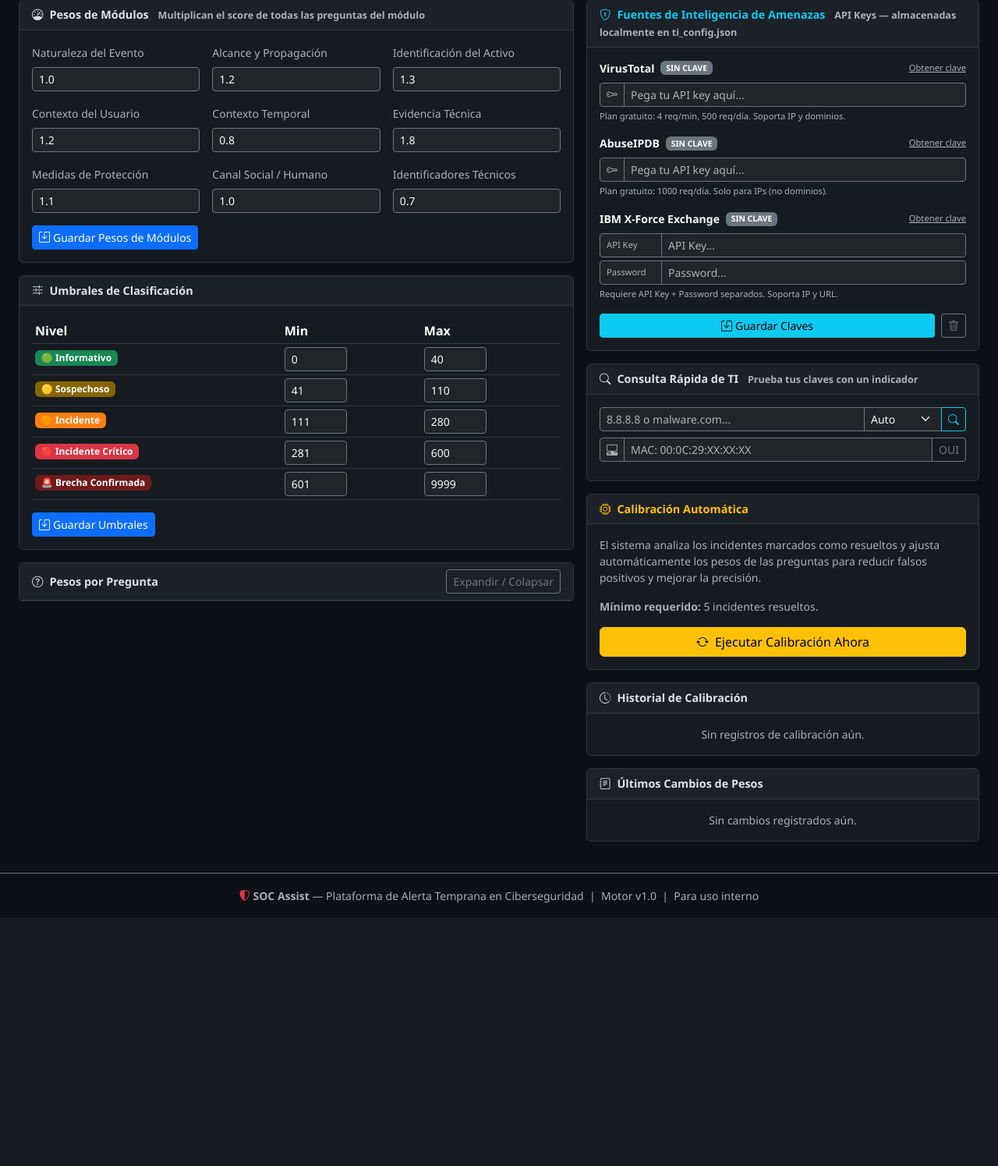
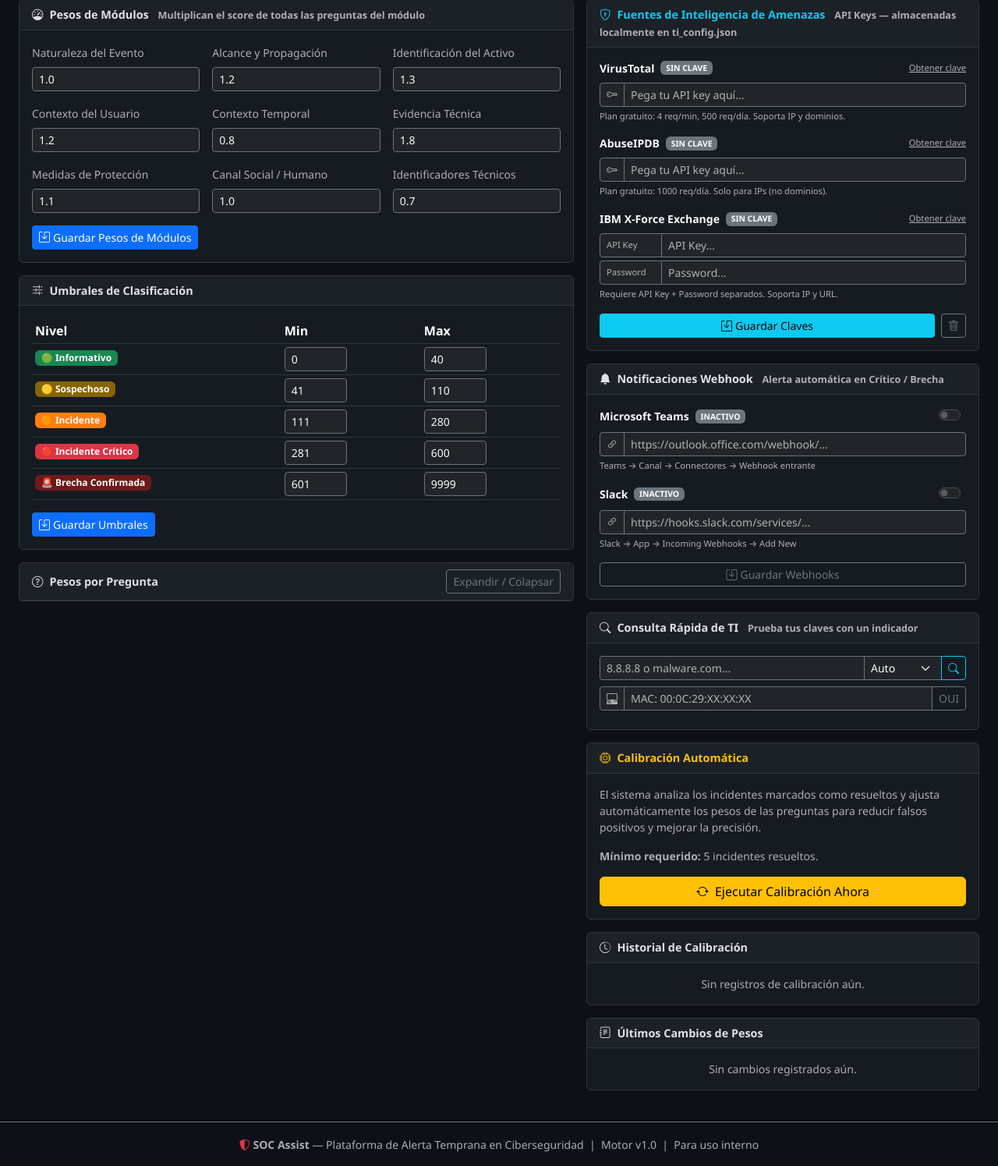
Before and after one commit to jvarela90/SOC-Assist, a FastAPI app: page /admin in a window 1280 px wide. Shown: the part 133-1628 px from the top of the page at 78% size. Before the commit the page ends 1291 px from the top, so only its background shows below. Run offline with FastAPI, Linux system fonts and the light colour scheme; data that the repository does not hold is empty.

Commit message:
Fase 3: Webhooks Teams/Slack + Widget TI en formulario + admin mejorado
- notifications.py: servicio fire-and-forget para Teams (MessageCard) y Slack (Block Kit)
- form.py: dispara webhook con asyncio.create_task() tras cada evaluación Crítico/Brecha
- admin.py: endpoint POST /admin/webhooks para configurar URLs y habilitar/deshabilitar
- admin.html: panel de configuración de webhooks + widget TI lookup compartido
- form.html: sidebar con Asistente TI (IP/dominio + MAC OUI) usando TIWidget compartido
- main.js: refactorizado con window.TIWidget namespace (lookupTI, lookupMAC, renderTiResult)
- base.html: mensaje flash webhooks_saved
- ROADMAP.md: #29, #30, #31, #33 marcados como completados

Co-Authored-By: Claude Sonnet 4.6 <noreply@anthropic.com>

```diff
--- a/app/routes/admin.py
+++ b/app/routes/admin.py
@@ -67,6 +67,19 @@ async def admin_home(request: Request, db: Session = Depends(get_db)):
         },
     }
 
+    # Webhook config for display
+    wh_raw = ti_config.get("webhooks", {})
+    webhooks = {
+        "teams": {
+            "url":     wh_raw.get("teams", {}).get("url", ""),
+            "enabled": wh_raw.get("teams", {}).get("enabled", False),
+        },
+        "slack": {
+            "url":     wh_raw.get("slack", {}).get("url", ""),
+            "enabled": wh_raw.get("slack", {}).get("enabled", False),
+        },
+    }
+
     return templates.TemplateResponse("admin.html", {
         "request": request,
         "config": config,
@@ -76,6 +89,7 @@ async def admin_home(request: Request, db: Session = Depends(get_db)):
         "weight_history": weight_history,
         "thresholds": engine_instance.thresholds,
         "ti_display": ti_display,
+        "webhooks": webhooks,
     })
 
 
@@ -217,3 +231,27 @@ async def clear_ti_keys(request: Request):
 
     save_ti_config(config)
     return RedirectResponse(url="/admin?msg=ti_keys_cleared", status_code=303)
+
+
+@router.post("/webhooks")
+async def save_webhooks(request: Request):
+    """Save webhook notification settings."""
+    form = await request.form()
+    config = load_ti_config()
+
+    teams_url = form.get("teams_url", "").strip()
+    teams_enabled = "teams_enabled" in form  # checkbox
+
+    slack_url = form.get("slack_url", "").strip()
+    slack_enabled = "slack_enabled" in form
+
+    config.setdefault("webhooks", {})
+    config["webhooks"]["teams"] = {"url": teams_url, "enabled": teams_enabled}
+    config["webhooks"]["slack"] = {"url": slack_url, "enabled": slack_enabled}
+
+    # Keep existing min_classification if set
+    if "min_classification" not in config["webhooks"]:
+        config["webhooks"]["min_classification"] = "critico"
+
+    save_ti_config(config)
+    return RedirectResponse(url="/admin?msg=webhooks_saved", status_code=303)
--- a/app/static/js/main.js
+++ b/app/static/js/main.js
@@ -2,7 +2,7 @@
    SOC Assist — Main JavaScript
    ===================================================== */
 
-// Auto-dismiss alerts after 5 seconds
+// ── Auto-dismiss alerts after 5 seconds ─────────────────
 document.addEventListener('DOMContentLoaded', function () {
   const alerts = document.querySelectorAll('.alert-dismissible');
   alerts.forEach(function (alert) {
@@ -12,3 +12,132 @@ document.addEventListener('DOMContentLoaded', function () {
     }, 5000);
   });
 });
+
+// ═══════════════════════════════════════════════════════
+//  Shared TI Widget — used in form.html and admin.html
+// ═══════════════════════════════════════════════════════
+
+window.TIWidget = (function () {
+
+  function verdictBadge(v) {
+    const map = {
+      'MALICIOSO':      'bg-danger',
+      'SOSPECHOSO':     'bg-warning text-dark',
+      'LIMPIO':         'bg-success',
+      'BLOQUEADO':      'bg-secondary',
+      'SIN_RESULTADOS': 'bg-secondary',
+      'ERROR':          'bg-danger',
+    };
+    return `<span class="badge ${map[v] || 'bg-secondary'}">${v}</span>`;
+  }
+
+  function renderTiResult(data) {
+    if (data.error) {
+      return `<div class="alert alert-danger py-2 small">${data.error}</div>`;
+    }
+    if (data.blocked) {
+      return `<div class="alert alert-secondary py-2 small">
+        <i class="bi bi-shield-slash me-1"></i><strong>IP Bloqueada:</strong> ${data.block_reason}
+      </div>`;
+    }
+
+    let html = `<div class="mb-1 d-flex align-items-center gap-2 flex-wrap">
+      <strong class="small">${data.indicator}</strong>
+      ${verdictBadge(data.summary_verdict)}
+    </div>`;
+
+    for (const r of (data.results || [])) {
+      html += `<div class="border border-secondary rounded p-2 mb-1" style="font-size:0.73rem;">
+        <div class="d-flex justify-content-between align-items-start">
+          <strong>${r.source}</strong>${verdictBadge(r.verdict)}
+        </div>`;
+      if (r.source === 'VirusTotal') {
+        html += `<div>Detecciones: <span class="text-danger fw-bold">${r.malicious_votes}</span>/${r.total_engines} motores</div>`;
+        if (r.country) html += `<div class="text-muted">${r.country} | ${r.as_owner || 'N/A'}</div>`;
+      } else if (r.source === 'AbuseIPDB') {
+        html += `<div>Abuso: <span class="text-warning fw-bold">${r.abuse_score}%</span> (${r.total_reports} reportes)</div>`;
+        html += `<div class="text-muted">${r.country} | ${r.isp}</div>`;
+        if (r.is_tor) html += `<span class="badge bg-danger" style="font-size:0.6rem;">TOR</span>`;
+      } else if (r.source === 'IBM X-Force') {
+        html += `<div>Risk: <span class="text-warning fw-bold">${r.risk_score}/10</span></div>`;
+        if (r.categories && r.categories.length > 0)
+          html += `<div class="text-muted">${r.categories.join(', ')}</div>`;
+      }
+      if (r.raw_url)
+        html += `<a href="${r.raw_url}" target="_blank" class="small text-info">Ver fuente ↗</a>`;
+      html += `</div>`;
+    }
+
+    for (const e of (data.errors || [])) {
+      html += `<div class="text-muted small border-start border-secondary ps-2 mb-1">
+        <strong>${e.source}:</strong> ${e.error}
+      </div>`;
+    }
+
+    if (!data.results.length && !data.errors.length) {
+      html += `<div class="text-muted small">Sin resultados (claves no configuradas).</div>`;
+    }
+    return html;
+  }
+
+  function renderMacResult(data) {
+    if (data.error) {
+      return `<div class="alert alert-warning py-2 small">${data.error}</div>`;
+    }
+    return `<div class="border border-secondary rounded p-2" style="font-size:0.78rem;">
+      <div class="d-flex align-items-center gap-2 mb-1 flex-wrap">
+        <i class="bi ${data.icon || 'bi-question-circle'} text-info"></i>
+        <strong>${data.vendor}</strong>
+        <span class="badge bg-dark border border-secondary">${data.category}</span>
+        ${data.found
+          ? '<span class="badge bg-success">Encontrado</span>'
+          : '<span class="badge bg-secondary">No encontrado</span>'}
+      </div>
+      <div class="text-muted">OUI: <code>${data.oui}</code></div>
+    </div>`;
+  }
+
+  async function lookupTI(indicatorInputId, typeSelectId, resultElId, loadingElId) {
+    const indicator = document.getElementById(indicatorInputId)?.value.trim();
+    const type      = document.getElementById(typeSelectId)?.value || 'auto';
+    const resultEl  = document.getElementById(resultElId);
+    const loadingEl = document.getElementById(loadingElId);
+    if (!indicator || !resultEl) return;
+
+    resultEl.style.display = 'none';
+    if (loadingEl) loadingEl.style.display = 'block';
+
+    try {
+      const resp = await fetch('/api/ti/lookup', {
+        method:  'POST',
+        headers: {'Content-Type': 'application/json'},
+        body:    JSON.stringify({indicator, type}),
+      });
+      const data = await resp.json();
+      resultEl.innerHTML = renderTiResult(data);
+    } catch (e) {
+      resultEl.innerHTML = `<div class="alert alert-danger py-1 small">Error: ${e.message}</div>`;
+    } finally {
+      if (loadingEl) loadingEl.style.display = 'none';
+      resultEl.style.display = 'block';
+    }
+  }
+
+  async function lookupMAC(macInputId, resultElId) {
+    const mac      = document.getElementById(macInputId)?.value.trim();
+    const resultEl = document.getElementById(resultElId);
+    if (!mac || !resultEl) return;
+
+    try {
+      const resp = await fetch(`/api/mac/lookup?mac=${encodeURIComponent(mac)}`);
+      const data = await resp.json();
+      resultEl.innerHTML = renderMacResult(data);
+      resultEl.style.display = 'block';
+    } catch (e) {
+      resultEl.innerHTML = `<div class="alert alert-danger py-1 small">Error: ${e.message}</div>`;
+      resultEl.style.display = 'block';
+    }
+  }
+
+  return { verdictBadge, renderTiResult, renderMacResult, lookupTI, lookupMAC };
+})();
--- a/app/templates/admin.html
+++ b/app/templates/admin.html
@@ -259,6 +259,82 @@
       </div>
     </div>
 
+    <!-- ═══ Webhook Notifications ══════════════════════════════════════ -->
+    {% set wh = webhooks if webhooks is defined else {} %}
+    <div class="card border-secondary mb-3">
+      <div class="card-header">
+        <i class="bi bi-bell-fill me-2"></i>Notificaciones Webhook
+        <small class="text-muted ms-2">Alerta automática en Crítico / Brecha</small>
+      </div>
+      <div class="card-body">
+        {% if request.query_params.get('msg') == 'webhooks_saved' %}
+        <div class="alert alert-success py-2 small"><i class="bi bi-check-circle me-1"></i>Webhooks guardados.</div>
+        {% endif %}
+
+        <form method="post" action="/admin/webhooks">
+          <!-- Teams -->
+          <div class="mb-3">
+            <label class="form-label small d-flex align-items-center gap-2">
+              <span class="fw-semibold text-light">Microsoft Teams</span>
+              {% if wh.teams is defined and wh.teams.enabled %}
+              <span class="badge bg-success" style="font-size:0.65rem;">ACTIVO</span>
+              {% else %}
+              <span class="badge bg-secondary" style="font-size:0.65rem;">INACTIVO</span>
+              {% endif %}
+              <div class="form-check form-switch ms-auto mb-0">
+                <input class="form-check-input" type="checkbox" name="teams_enabled" id="teams-toggle"
+                       {% if wh.teams is defined and wh.teams.enabled %}checked{% endif %}>
+              </div>
+            </label>
+            <div class="input-group input-group-sm">
+              <span class="input-group-text bg-dark border-secondary text-muted">
+                <i class="bi bi-link-45deg"></i>
+              </span>
+              <input type="url" name="teams_url"
+                     class="form-control bg-dark text-light border-secondary"
+                     placeholder="https://outlook.office.com/webhook/..."
+                     value="{% if wh.teams is defined and wh.teams.url %}{{ wh.teams.url }}{% endif %}">
+            </div>
+            <div class="form-text text-muted" style="font-size:0.7rem;">
+              Teams → Canal → Connectores → Webhook entrante
+            </div>
+          </div>
+
+          <!-- Slack -->
+          <div class="mb-3">
+            <label class="form-label small d-flex align-items-center gap-2">
+              <span class="fw-semibold text-light">Slack</span>
+              {% if wh.slack is defined and wh.slack.enabled %}
+              <span class="badge bg-success" style="font-size:0.65rem;">ACTIVO</span>
+              {% else %}
+              <span class="badge bg-secondary" style="font-size:0.65rem;">INACTIVO</span>
+              {% endif %}
+              <div class="form-check form-switch ms-auto mb-0">
+                <input class="form-check-input" type="checkbox" name="slack_enabled" id="slack-toggle"
+                       {% if wh.slack is defined and wh.slack.enabled %}checked{% endif %}>
+              </div>
+            </label>
+            <div class="input-group input-group-sm">
+              <span class="input-group-text bg-dark border-secondary text-muted">
+                <i class="bi bi-link-45deg"></i>
+              </span>
+              <input type="url" name="slack_url"
+                     class="form-control bg-dark text-light border-secondary"
+                     placeholder="https://hooks.slack.com/services/..."
+                     value="{% if wh.slack is defined and wh.slack.url %}{{ wh.slack.url }}{% endif %}">
+            </div>
+            <div class="form-text text-muted" style="font-size:0.7rem;">
+              Slack → App → Incoming Webhooks → Add New
+            </div>
+          </div>
+
+          <button type="submit" class="btn btn-outline-secondary btn-sm w-100">
+            <i class="bi bi-save me-1"></i>Guardar Webhooks
+          </button>
+        </form>
+      </div>
+    </div>
+
     <!-- ═══ TI Lookup Widget ═══════════════════════════════════════════ -->
     <div class="card border-secondary mb-3">
       <div class="card-header">
@@ -384,126 +460,14 @@
 
 {% block scripts %}
 <script>
-// ── TI Lookup Widget ────────────────────────────────────────────────────────
-async function runTiLookup() {
-  const indicator = document.getElementById('ti-indicator-input').value.trim();
-  const type = document.getElementById('ti-type-select').value;
-  const resultEl = document.getElementById('ti-result');
-  const loadingEl = document.getElementById('ti-loading');
-  if (!indicator) return;
-
-  resultEl.style.display = 'none';
-  loadingEl.style.display = 'block';
-
-  try {
-    const resp = await fetch('/api/ti/lookup', {
-      method: 'POST',
-      headers: {'Content-Type': 'application/json'},
-      body: JSON.stringify({indicator, type, sources: ['virustotal','abuseipdb','xforce']})
-    });
-    const data = await resp.json();
-    resultEl.innerHTML = renderTiResult(data);
-  } catch (e) {
-    resultEl.innerHTML = `<div class="alert alert-danger py-2 small">Error: ${e.message}</div>`;
-  } finally {
-    loadingEl.style.display = 'none';
-    resultEl.style.display = 'block';
-  }
-}
-
-async function runMacLookup() {
-  const mac = document.getElementById('mac-input').value.trim();
-  const resultEl = document.getElementById('ti-result');
-  if (!mac) return;
-
-  try {
-    const resp = await fetch(`/api/mac/lookup?mac=${encodeURIComponent(mac)}`);
-    const data = await resp.json();
-    resultEl.innerHTML = renderMacResult(data);
-    resultEl.style.display = 'block';
-  } catch (e) {
-    resultEl.innerHTML = `<div class="alert alert-danger py-2 small">Error: ${e.message}</div>`;
-    resultEl.style.display = 'block';
-  }
-}
-
-function verdictBadge(v) {
-  const map = {
-    'MALICIOSO':     'bg-danger',
-    'SOSPECHOSO':    'bg-warning text-dark',
-    'LIMPIO':        'bg-success',
-    'BLOQUEADO':     'bg-secondary',
-    'SIN_RESULTADOS':'bg-secondary',
-    'ERROR':         'bg-danger',
-  };
-  return `<span class="badge ${map[v] || 'bg-secondary'}">${v}</span>`;
-}
-
-function renderTiResult(data) {
-  if (data.blocked) {
-    return `<div class="alert alert-secondary py-2 small">
-      <i class="bi bi-shield-slash me-1"></i><strong>IP Bloqueada:</strong> ${data.block_reason}
-    </div>`;
-  }
-
-  let html = `<div class="mb-2 d-flex align-items-center gap-2">
-    <strong class="small">${data.indicator}</strong>
-    ${verdictBadge(data.summary_verdict)}
-  </div>`;
-
-  for (const r of (data.results || [])) {
-    html += `<div class="border border-secondary rounded p-2 mb-1" style="font-size:0.75rem;">
-      <div class="d-flex justify-content-between">
-        <strong>${r.source}</strong>${verdictBadge(r.verdict)}
-      </div>`;
-    if (r.source === 'VirusTotal') {
-      html += `<div>Detecciones: <span class="text-danger">${r.malicious_votes}</span>/${r.total_engines} motores</div>`;
-      if (r.country) html += `<div class="text-muted">País: ${r.country} | AS: ${r.as_owner || 'N/A'}</div>`;
-    } else if (r.source === 'AbuseIPDB') {
-      html += `<div>Score abuso: <span class="text-warning">${r.abuse_score}%</span> (${r.total_reports} reportes)</div>`;
-      html += `<div class="text-muted">País: ${r.country} | ISP: ${r.isp}</div>`;
-      if (r.is_tor) html += `<span class="badge bg-danger">TOR EXIT NODE</span>`;
-    } else if (r.source === 'IBM X-Force') {
-      html += `<div>Risk Score: <span class="text-warning">${r.risk_score}/10</span></div>`;
-      if (r.categories && r.categories.length > 0) html += `<div class="text-muted">${r.categories.join(', ')}</div>`;
-    }
-    if (r.raw_url) html += `<a href="${r.raw_url}" target="_blank" class="small text-info">Ver en fuente</a>`;
-    html += `</div>`;
-  }
-
-  for (const e of (data.errors || [])) {
-    html += `<div class="alert alert-secondary py-1 small mb-1">
-      <strong>${e.source}:</strong> ${e.error}
-    </div>`;
-  }
-
-  return html;
-}
-
-function renderMacResult(data) {
-  if (data.error) {
-    return `<div class="alert alert-warning py-2 small">${data.error}</div>`;
-  }
-  const found = data.found;
-  return `<div class="border border-secondary rounded p-2" style="font-size:0.8rem;">
-    <div class="d-flex align-items-center gap-2 mb-1">
-      <i class="bi ${data.icon || 'bi-question-circle'} text-info"></i>
-      <strong>${data.vendor}</strong>
-      <span class="badge bg-dark border border-secondary">${data.category}</span>
-      ${found ? '<span class="badge bg-success">Encontrado</span>' : '<span class="badge bg-secondary">No encontrado</span>'}
-    </div>
-    <div class="text-muted">OUI: <code>${data.oui}</code> | MAC: <code>${data.mac_normalized}</code></div>
-  </div>`;
-}
-
-// Enter key support
+// Admin TI widget — delegates to shared TIWidget in main.js
 document.addEventListener('DOMContentLoaded', () => {
-  document.getElementById('ti-indicator-input').addEventListener('keydown', e => {
-    if (e.key === 'Enter') runTiLookup();
-  });
-  document.getElementById('mac-input').addEventListener('keydown', e => {
-    if (e.key === 'Enter') runMacLookup();
-  });
+  const tiInput  = document.getElementById('ti-indicator-input');
+  const macInput = document.getElementById('mac-input');
+  if (tiInput)  tiInput.addEventListener('keydown',  e => { if (e.key === 'Enter') TIWidget.lookupTI('ti-indicator-input','ti-type-select','ti-result','ti-loading'); });
+  if (macInput) macInput.addEventListener('keydown', e => { if (e.key === 'Enter') TIWidget.lookupMAC('mac-input','ti-result'); });
 });
+function runTiLookup()  { TIWidget.lookupTI('ti-indicator-input','ti-type-select','ti-result','ti-loading'); }
+function runMacLookup() { TIWidget.lookupMAC('mac-input','ti-result'); }
 </script>
 {% endblock %}
--- a/app/templates/base.html
+++ b/app/templates/base.html
@@ -78,6 +78,7 @@
   {% elif msg == 'calibration_skipped' %}Calibración omitida: insuficientes muestras.
   {% elif msg == 'ti_keys_saved' %}Claves de Threat Intelligence guardadas correctamente.
   {% elif msg == 'ti_keys_cleared' %}Claves de Threat Intelligence eliminadas.
+  {% elif msg == 'webhooks_saved' %}Configuración de webhooks guardada correctamente.
   {% else %}Operación completada.{% endif %}
   <button type="button" class="btn-close" data-bs-dismiss="alert"></button>
 </div>
```
Also changed, not shown: ROADMAP.md (+7 -6 lines), app/routes/form.py (+14 -0 lines), app/services/notifications.py (added, +177 -0 lines), app/templates/form.html (+66 -0 lines), ti_config.json (+11 -0 lines).
